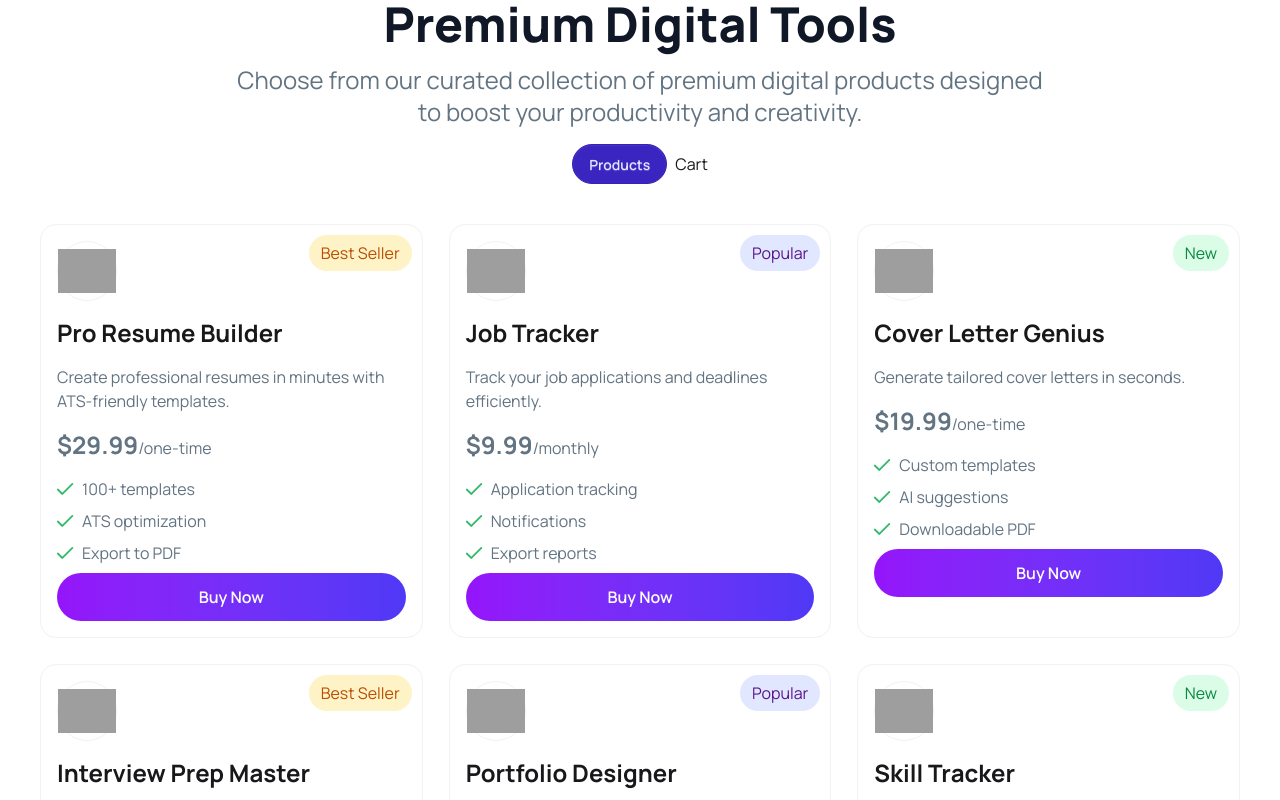
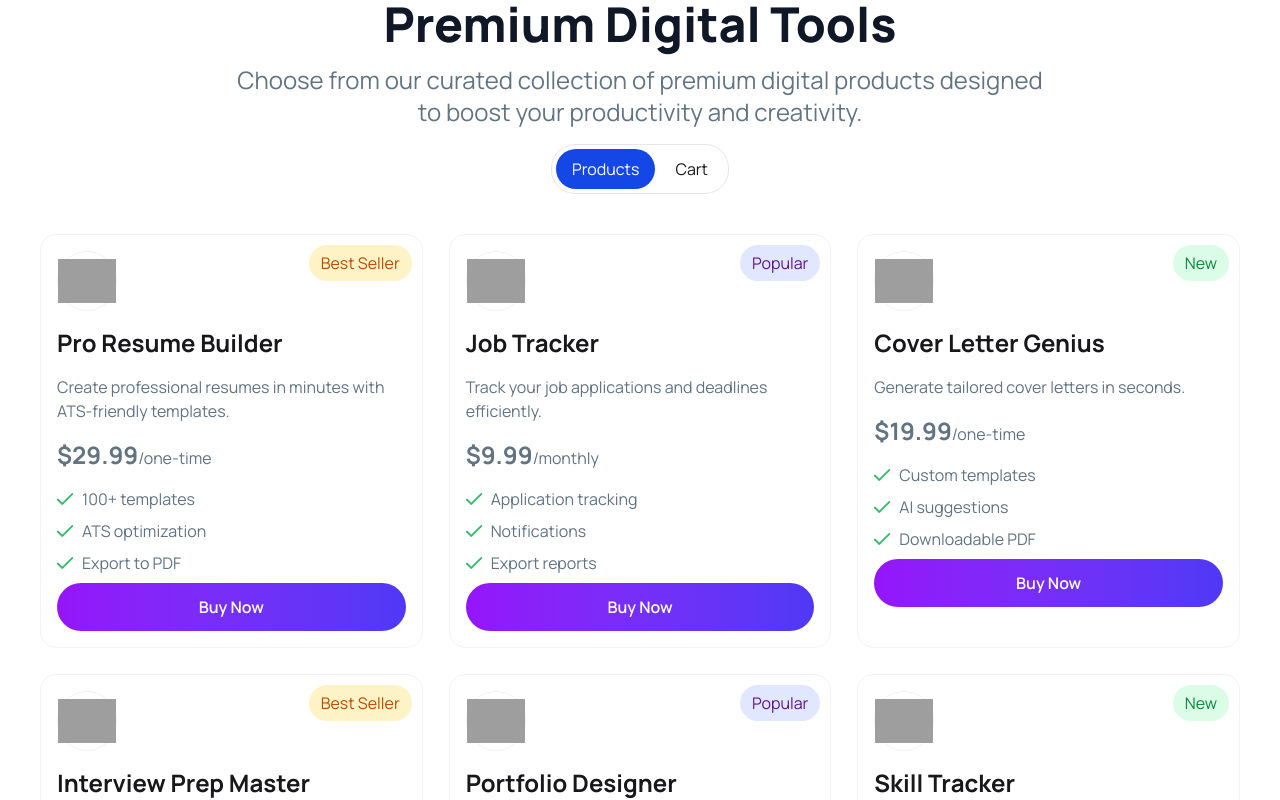
Before and after one commit to nrd00/digitool-platform, a React (Vite) app: page / in a window 1280 px wide. Shown: the part 1280-2080 px from the top of the page. Built offline with nearby package versions, Linux system fonts and the light colour scheme; grey boxes are pictures that could not be loaded.

Commit message:
Add toggling & cart functionality

```diff
--- a/package.json
+++ b/package.json
@@ -13,6 +13,7 @@
     "@tailwindcss/vite": "^4.2.2",
     "react": "^19.2.4",
     "react-dom": "^19.2.4",
+    "react-icons": "^5.6.0",
     "tailwindcss": "^4.2.2"
   },
   "devDependencies": {
--- a/src/App.jsx
+++ b/src/App.jsx
@@ -3,12 +3,12 @@ import Banner from './Components/Homepage/Banner'
 import Pricing from './Components/Homepage/Pricing'
 import Stats from './Components/Homepage/Stats'
 import Navbar from './Components/Navigation/Navbar'
-import { Suspense } from 'react';
+import { Suspense, useState } from 'react';
 import Started from './Components/Started'
 
 
 const fetchCard = async () => {
-    const response = await fetch("/public/data.json");
+    const response = await fetch("/data.json");
     return response.json();
 }
 
@@ -16,15 +16,16 @@ const fetchCard = async () => {
 function App() {
 
   const pricePromise = fetchCard();
+  const [cart, setCart] = useState([]);
 
   return (
     <>
-      <Navbar />
+      <Navbar cart={cart}/>
       <Banner />
       <Stats />
 
       <Suspense fallback={<span className="loading loading-infinity loading-xl"></span>}>
-      <Pricing priceCard={pricePromise}/>
+      <Pricing priceCard={pricePromise} cart={cart} setCart={setCart}/>
       </Suspense>
       <Started />
     </>
--- /dev/null
+++ b/src/Components/Homepage/Cart.jsx
@@ -0,0 +1,44 @@
+import React from 'react';
+import CartItem from './CartItem';
+import { LiaCartArrowDownSolid } from "react-icons/lia";
+
+
+const Cart = ({cart, setCart}) => {
+    console.log("Cart", cart, setCart);
+
+    const totalPrice = cart.reduce((total, item) => {
+            return total + item.price;
+        }, 0);
+
+    const handleCheckout = () => {
+        setCart([]);
+    }
+
+    return (
+        <>
+            {cart.length < 1 ?
+            <div className='flex flex-col items-center py-4'>
+                <LiaCartArrowDownSolid className='text-9xl'/>
+                <h3 className='text-2xl font-bold'>Your cart is empty!</h3>
+            </div> :
+            <div className='border border-[#F2F2F2] p-4 rounded-2xl flex flex-col gap-y-3'>
+                <h3 className='text-2xl font-bold  pb-3'>Your cart</h3>
+                {
+                cart.map(item => <CartItem key={item.id} item={item} setCart={setCart}/>)
+                }
+                <h5 className='flex justify-between items-center'>
+                    <p className='text-[#627382] text-sm'>Total:</p>
+                    <p className='text-xl font-bold'>${totalPrice.toFixed(2)}</p>
+                </h5>
+                <button
+                className='btn btn-primary rounded-2xl'
+                onClick={handleCheckout}
+                >Proceed To Checkout</button>
+            </div>
+            }
+        </>
+
+    );
+};
+
+export default Cart;
--- /dev/null
+++ b/src/Components/Homepage/CartItem.jsx
@@ -0,0 +1,28 @@
+import React from 'react';
+
+const CartItem = ({item, setCart}) => {
+    console.log(item);
+
+    const handleRemove = (id) => {
+        setCart((prevCart) => prevCart.filter(item => item.id !== id));
+    };
+
+    return (
+        <div className='bg-[#F9FAFC] flex justify-between items-center p-3 rounded-3xl'>
+            <div className="flex gap-x-5">
+                <div className="price-icon w-15 h-15 rounded-full border border-[#F2F2F2] flex items-center justify-center">
+                <img src={item.icon} alt="Icon" />
+                </div>
+                <div>
+                    <h3 className='text-xl font-bold pb-1'>{item.name}</h3>
+                    <p className='text-[#627382]'>${item.price}</p>
+                </div>
+            </div>
+            <p className='text-red-500 cursor-pointer'
+            onClick={()=>handleRemove(item.id)}
+            >Remove</p>
+        </div>
+    );
+};
+
+export default CartItem;
--- a/src/Components/Homepage/PriceCard.jsx
+++ b/src/Components/Homepage/PriceCard.jsx
@@ -1,8 +1,16 @@
 import React from 'react';
 import TickMark from '../../assets/tick-mark.png';
 
-const PriceCard = ({card}) => {
-    console.log(card);
+const PriceCard = ({card, setCart}) => {
+
+    const handleToCart = (card) => {
+        setCart((prev) => {
+    const exists = prev.find(item => item.id === card.id);
+    if (exists) return prev;
+    return [...prev, card];
+    });
+    }
+
 
     return (
         <div className="price-card border border-[#F2F2F2] py-4 px-4 rounded-2xl relative">
@@ -25,7 +33,10 @@ const PriceCard = ({card}) => {
                     card.features.map((ft, i) => <li key={i} className='flex items-center gap-x-2 text-[16px] text-[#627382] pb-2'><img src={TickMark} alt="Tick Mark" /> {ft}</li>)
                 }
             </ul>
-            <button className='w-full bg-linear-to-r from-[#9514FA] to-[#4F39F6] px-4 py-3 rounded-3xl text-white font-semibold'>Buy Now</button>
+            <button
+            className='w-full bg-linear-to-r from-[#9514FA] to-[#4F39F6] px-4 py-3 rounded-3xl text-white font-semibold'
+            onClick={()=>handleToCart(card)}
+            >Buy Now</button>
         </div>
     );
 };
--- a/src/Components/Homepage/Pricing.jsx
+++ b/src/Components/Homepage/Pricing.jsx
@@ -1,9 +1,13 @@
-import React from 'react';
+import React, { useState } from 'react';
 import { use } from 'react';
 import PriceCard from './PriceCard';
+import Cart from './Cart';
 
-const Pricing = ({priceCard}) => {
+const Pricing = ({priceCard, cart, setCart}) => {
     const prices = use(priceCard);
+    const [selected, setSelected] = useState("products");
+
+
 
 
     return (
@@ -11,13 +15,24 @@ const Pricing = ({priceCard}) => {
             <div className="pricing-content container">
             <h2 className='text-5xl font-extrabold text-[#101727] text-center pb-4'>Premium Digital Tools</h2>
             <p className='text-2xl text-[#627382] text-center'>Choose from our curated collection of premium digital products designed<br></br>to boost your productivity and creativity.</p>
-            <div className="tabs flex justify-center gap-x-2 pt-4">
-                <button className='btn btn-active btn-primary rounded-3xl'>Products</button>
-                <button className=''>Cart</button>
+            <div className="tabs flex justify-center pt-4">
+            <div className="inline-flex justify-center gap-x-1 p-1 rounded-3xl border border-[#E5E7EB] mr-auto ml-auto">
+                <button
+                className={`px-4 py-2 rounded-3xl ${selected === "products" ? "bg-blue-700 text-white" : ""}`}
+                onClick={()=> setSelected("products")}
+                >Products</button>
+                <button
+                className={`px-4 py-2 rounded-3xl ${selected === "cart" ? "bg-blue-700 text-white" : ""}`}
+                onClick={()=> setSelected("cart")}
+                >Cart</button>
             </div>
-            <div className="price-cards grid grid-cols-1 md:grid-cols-3 gap-6.5 pt-10">
-                {prices.map(card => <PriceCard key={card.id} card={card} />)}
             </div>
+            {
+                selected === "products" ? <div className="price-cards grid grid-cols-1 md:grid-cols-3 gap-6.5 pt-10">
+                {prices.map(card => <PriceCard key={card.id} card={card} setCart={setCart}/>)}
+            </div>  :  <Cart cart={cart} setCart={setCart}/>
+            }
+
             </div>
         </section>
     );
--- a/src/Components/Navigation/Navbar.jsx
+++ b/src/Components/Navigation/Navbar.jsx
@@ -1,7 +1,7 @@
 import React from 'react';
 import shoppingCart from '../../assets/products/shopping-cart.png'
 
-const Navbar = () => {
+const Navbar = ({cart}) => {
     return (
 
         <header className='container'>
@@ -15,7 +15,9 @@ const Navbar = () => {
                 <li><a href="#">FAQ</a></li>
             </ul>
             <div className='flex gap-x-3 items-center'>
-                <img src={shoppingCart} alt="Cart" />
+                <img src={shoppingCart} alt="Cart" className='relative'/>
+                {cart.length > 0 ? <span className='w-5 h-5 text-xs flex justify-center items-center rounded-full bg-red-500 absolute top-4.5'>{cart.length}</span> : ""}
+
                 <button>Login</button>
                 <button className='bg-linear-to-r from-[#9514FA] to-[#4F39F6] px-4 py-3 rounded-3xl text-white font-semibold'>Get Started</button>
             </div>
--- a/src/Components/Start.jsx
+++ b/src/Components/Start.jsx
@@ -2,7 +2,7 @@ import React from 'react';
 
 const Start = ({step}) => {
     return (
-        <div className='border border-[#F1F1F1] p-5 py-20 rounded-2xl relative flex flex-col items-center'>
+        <div className='border border-[#F1F1F1] p-5 py-20 rounded-2xl relative flex flex-col items-center bg-white'>
             <div className='w-10 h-10 rounded-full bg-linear-to-r from-[#9514FA] to-[#4F39F6] flex justify-center items-center text-white absolute top-5 right-5'>0{step.id}</div>
             <div className='w-25 h-25 bg-[#E5E7EB] rounded-full flex justify-center items-center'>
                 <img src={step.icon} alt="Icon" />
--- a/src/Components/Started.jsx
+++ b/src/Components/Started.jsx
@@ -30,7 +30,7 @@ const Started = () => {
             <p className='text-2xl text-[#627382] text-center'>Start using premium digital tools in minutes, not hours.</p>
             <div className='grid grid-cols-1 md:grid-cols-3 gap-6 pt-10'>
             {
-                getStartedSteps.map(step => <Start step={step}/>)
+                getStartedSteps.map(step => <Start key={step.id} step={step}/>)
             }
             </div>
             </div>
```
Also changed, not shown: 1 other file (tests, documents, lock files or other folders).
